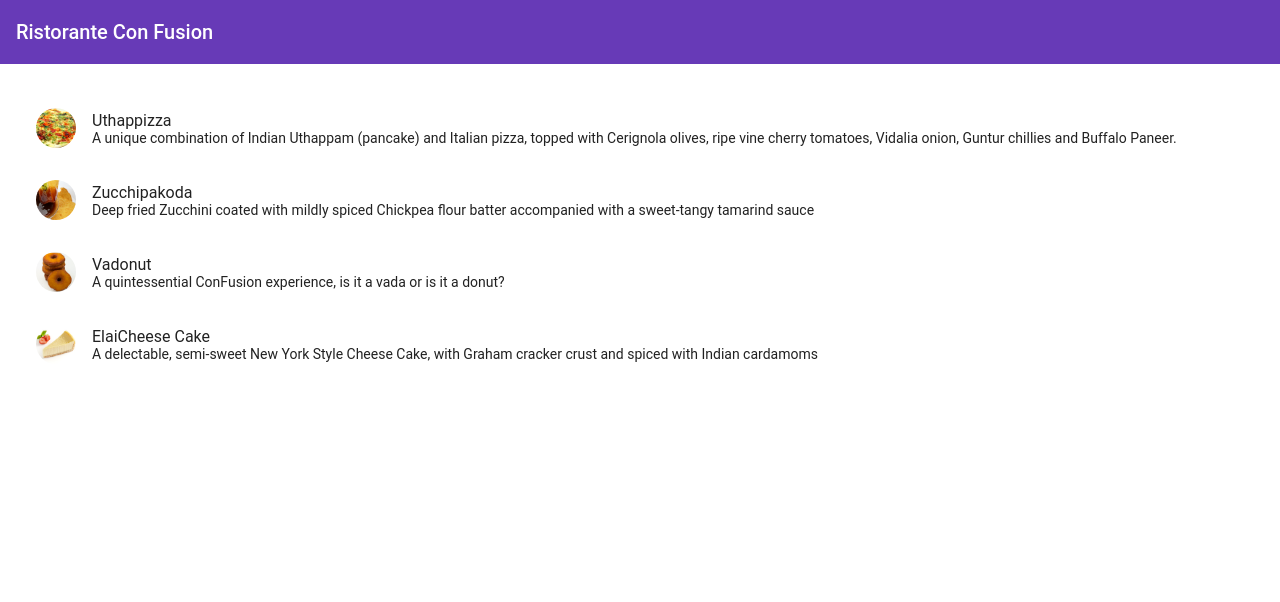
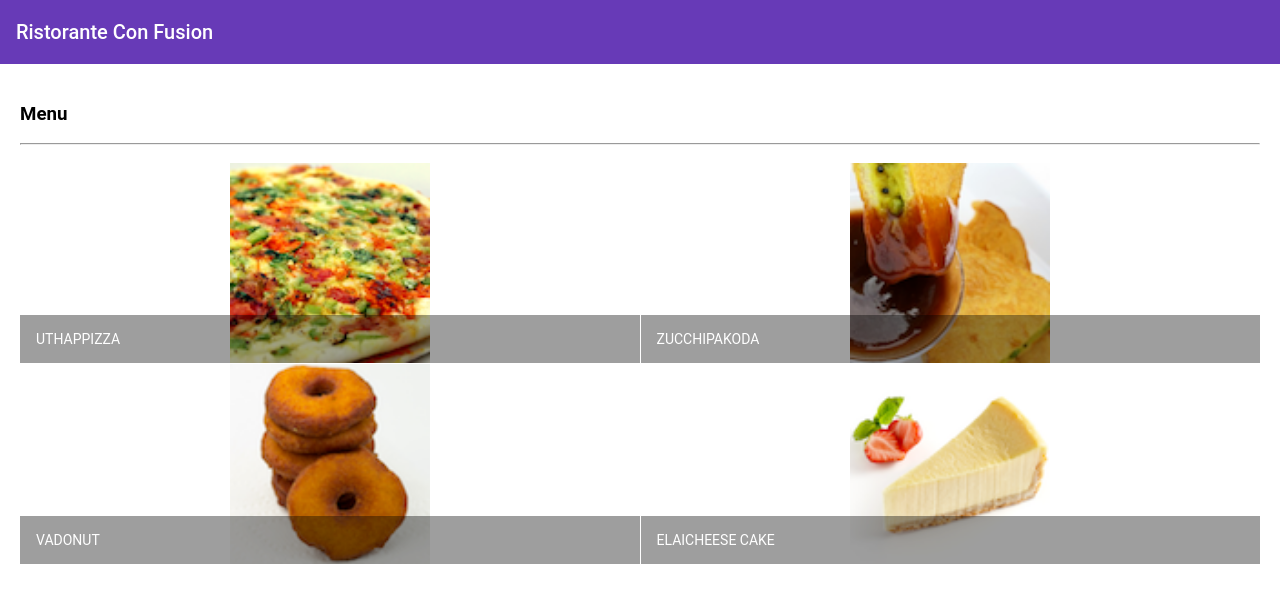
Before and after one commit to haleont/conFusion, an Angular app: page / in a window 1280 px wide. Shown: the top 602 px of the page. Built offline with nearby package versions, Linux system fonts and the light colour scheme.

Commit message:
components part 1

```diff
--- a/src/app/app.module.ts
+++ b/src/app/app.module.ts
@@ -3,6 +3,7 @@
 import { BrowserAnimationsModule } from '@angular/platform-browser/animations';
 import { MatToolbarModule } from '@angular/material/toolbar';
 import { MatListModule } from '@angular/material/list';
+import { MatGridListModule } from '@angular/material/grid-list';
 import { FlexLayoutModule } from '@angular/flex-layout';
 import { AppRoutingModule } from './app-routing.module';
 import { AppComponent } from './app.component';
@@ -20,6 +21,7 @@
     FlexLayoutModule,
     MatToolbarModule,
     MatListModule,
+    MatGridListModule,
     AppRoutingModule
   ],
   providers: [],
--- a/src/app/menu/menu.component.html
+++ b/src/app/menu/menu.component.html
@@ -1,13 +1,18 @@
-<div class="container"
-     fxLayout="column"
-     fxLayoutGap="10px">
-    <mat-list fxFlex>
-        <mat-list-item *ngFor="let dish of dishes">
-            <img matListAvatar src={{dish.image}} alt={{dish.name}}>
-            <h1 matLine>{{dish.name}}</h1>
-            <p matLine>
-                <span>{{dish.description}}</span>
-            </p>
-        </mat-list-item>
-    </mat-list>
+<div class="container" fxLayout="column" fxLayoutGap="10px">
+    <div fxFlex>
+        <div>
+            <h3>Menu</h3>
+            <hr>
+        </div>
+    </div>
+    <div fxFlex>
+        <mat-grid-list cols="2" rowHeight="200px">
+            <mat-grid-tile *ngFor="let dish of dishes">
+                <img height="200px" src={{dish.image}}>
+                <mat-grid-tile-footer>
+                    <h1>{{dish.name | uppercase}}</h1>
+                </mat-grid-tile-footer>
+            </mat-grid-tile>
+        </mat-grid-list>
+    </div>
 </div>
```
